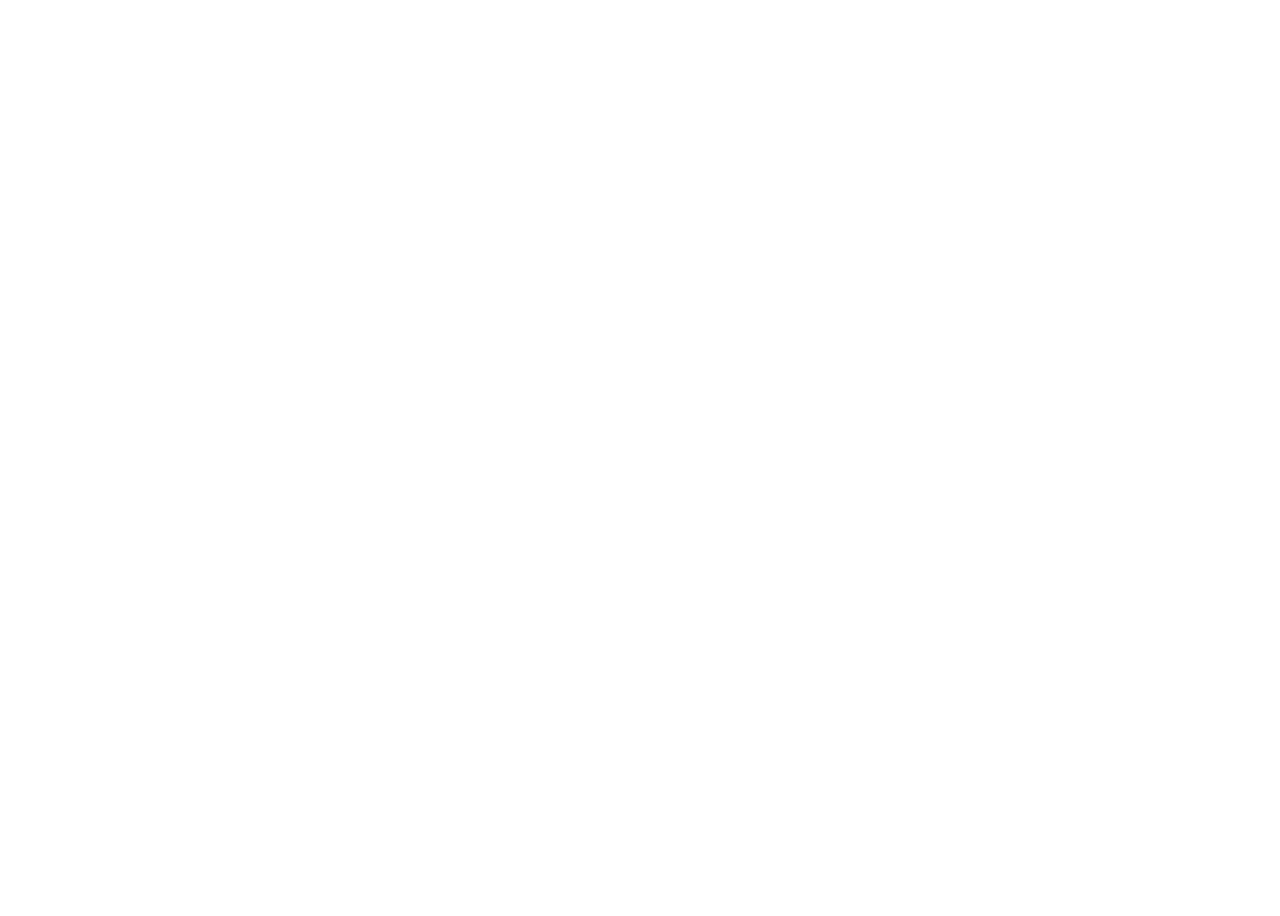
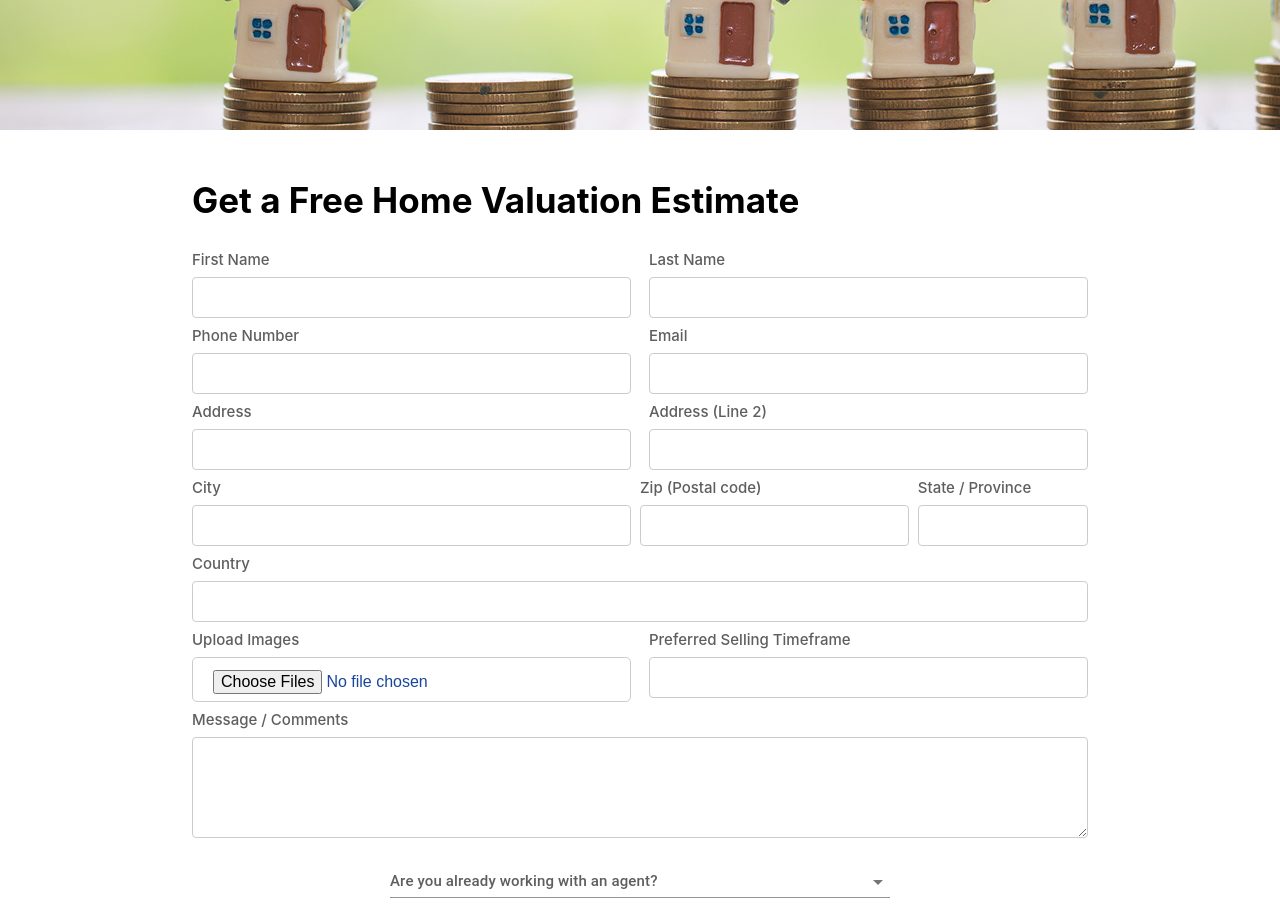
Before and after one commit to mregmi1996/dangirealtygroup, a React (Create React App) app in the folder frontend/: page /sell in a window 1280 px wide. Before the commit this address had no page. Shown: the part 360-1276 px from the top of the page. Before the commit the page ends 800 px from the top, so only its background shows below. Built offline with nearby package versions, Linux system fonts and the light colour scheme.

Commit message:
Create sell page for property seller

```diff
--- a/frontend/package.json
+++ b/frontend/package.json
@@ -8,6 +8,7 @@
     "@fortawesome/fontawesome-svg-core": "^1.2.36",
     "@fortawesome/free-solid-svg-icons": "^5.15.4",
     "@fortawesome/react-fontawesome": "^0.1.16",
+    "@material-ui/core": "^4.12.3",
     "@material-ui/icons": "^4.11.2",
     "@mui/material": "^5.2.5",
     "@testing-library/jest-dom": "^5.14.1",
--- a/frontend/src/App.js
+++ b/frontend/src/App.js
@@ -3,6 +3,7 @@ import { BrowserRouter as Router, Route, Routes } from 'react-router-dom';
 import HomescreenPane from "./components/HomescreenPane/HomescreenPane";
 import Layout from "./components/Layout/Layout";
 import BuyScreen from "./components/BuyScreen/BuyScreen";
+import SellScreen from "./components/SellScreen/SellScreen";
 import Agents from "./components/Agents/Agents";
 import PropertyDetails from "./components/PropertyDetails/PropertyDetails";
 import './App.css';
@@ -17,6 +18,7 @@ function App() {
         <Routes>
           <Route path="/" element={<Layout component={<HomescreenPane />} />} />
           <Route path="/buy" element={<Layout component={<BuyScreen />} />} />
+          <Route path="/sell" element={<Layout component={<SellScreen />} />} />
           <Route path="/agents" element={<Layout component={<Agents />} />} />
           <Route path="/agentDetails" element={<Layout component={<AgentDetails selectedRealtor={selectedRealtor}/>} />} />
           <Route path="/viewProperty" element={<Layout component={<PropertyDetails selectedRealtor={selectedRealtor}/>} />} />
--- /dev/null
+++ b/frontend/src/components/CustomDropdown/CustomDropdown.jsx
@@ -0,0 +1,57 @@
+import React from 'react'
+import FormControl from '@material-ui/core/FormControl';
+import { Input, InputLabel, makeStyles, MenuItem, Select, useTheme } from '@material-ui/core';
+
+const useStyles = makeStyles((theme) => ({
+    formControl: {
+        // margin: theme.spacing(1),
+        minWidth: 500,
+        // maxWidth: 300,
+    },
+    chips: {
+        display: 'flex',
+        flexWrap: 'wrap',
+    },
+    chip: {
+        margin: 2,
+    },
+    noLabel: {
+        marginTop: theme.spacing(3),
+    },
+}));
+
+export default function CustomDropdown(props) {
+    const classes = useStyles();
+    const theme = useTheme();
+    const data = props.datalist;
+
+    const [item, setItem] = React.useState([]);
+
+    const handleChange = (event) => {
+        setItem(event.target.value);
+    };
+
+
+    return (
+        <div>
+            <FormControl className={classes.formControl}>
+                <InputLabel id="demo-mutiple-name-label"> { props.title } </InputLabel>
+                <Select
+                    variant='contained'
+                    labelId="demo-mutiple-name-label"
+                    id="demo-mutiple-name"
+                    multiple={props.multiple}
+                    value={props.selectedItem}
+                    onChange={props.handleChange}
+                    input={<Input />}
+                >
+                    { data.length > 0 ? data.map((name) => (
+                        <MenuItem key={name} value={name}>
+                            {name}
+                        </MenuItem>
+                    )): <></>}
+                </Select>
+            </FormControl>
+        </div>
+    )
+}
--- a/frontend/src/components/Layout/Header/Header.jsx
+++ b/frontend/src/components/Layout/Header/Header.jsx
@@ -7,6 +7,9 @@ const Header = () => {
     const navigate = useNavigate();
     const buyClickHandler = ()=>{
         navigate("/buy");
+    }
+    const sellClickHandler = ()=>{
+        navigate("/sell");
     }
     const agentsClickHandler=()=>{
         navigate("/agents");
@@ -19,7 +22,7 @@ const Header = () => {
             <div>
             <ul>
                 <li className="header-li" onClick={()=>buyClickHandler()}><a>Buy</a></li>
-                <li className="header-li"><a>Sell</a></li>
+                <li className="header-li" onClick={()=>sellClickHandler()}><a>Sell</a></li>
                 <li className="header-li" onClick={()=>agentsClickHandler()}><a>Agents</a></li>
                 <li className="header-li"><a>Join Us!</a></li>
             </ul>
--- /dev/null
+++ b/frontend/src/components/SellScreen/SellScreen.jsx
@@ -0,0 +1,91 @@
+import React from 'react';
+import './SellScreen.scss';
+import CustomDropdown from '../CustomDropdown/CustomDropdown';
+import ListCards from '../ListCards/ListCards';
+import ActionAreaCard from '../ComponentCard/ComponenetCard';
+import Searchbox from '../Searchbox/Searchbox';
+
+const SellScreen = () => {
+
+    const options = ["Yes", "No"];
+
+    const submitSellingInfo = () => {
+
+    }
+
+    return (
+        <div>
+            <div className="sell-container">
+                <div className="searchbox">
+                </div>
+            </div>
+            <div className="sell-form-container">
+                <h2>Get a Free Home Valuation Estimate</h2>
+                <div className="sell-form">
+                    <div className="w-49percent">
+                        <label for="firstName">First Name</label>
+                        <input type="text" id="firstName" name="firstName"/>
+                    </div>
+                    <div className="w-49percent">
+                        <label for="lastName">Last Name</label>
+                        <input type="text" id="lastName" name="lastName"/>
+                    </div>
+                    <div className="w-49percent">
+                        <label for="phoneNumber">Phone Number</label>
+                        <input type="tel" id="phoneNumber" name="phoneNumber"/>
+                    </div>
+                    <div className="w-49percent">
+                        <label for="emailId">Email</label>
+                        <input type="email" id="emailId" name="emailId"/>
+                    </div>
+                    <div className="w-49percent">
+                        <label for="address">Address</label>
+                        <input type="text" id="address" name="address"/>
+                    </div>
+                    <div className="w-49percent">
+                        <label for="address2">Address (Line 2)</label>
+                        <input type="text" id="address2" name="address2"/>
+                    </div>
+                    <div className="w-49percent">
+                        <label for="city">City</label>
+                        <input type="text" id="city" name="city"/>
+                    </div>
+                    <div className="w-30percent">
+                        <label for="zipCode">Zip (Postal code)</label>
+                        <input type="text" id="zipCode" name="zipCode"/>
+                    </div>
+                    <div className="w-19percent">
+                        <label for="state">State / Province</label>
+                        <input type="text" id="state" name="state"/>
+                    </div>
+                    <div className="w-100percent">
+                        <label for="Country">Country</label>
+                        <input type="text" id="country" name="country"/>
+                    </div>
+                    <div className="w-49percent">
+                        <label>Upload Images</label>
+                        <input type="file" id="img" name="img" accept="image/*" multiple/>
+                    </div>
+                    <div className="w-49percent">
+                        <label for="sellingTimeframe">Preferred Selling Timeframe</label>
+                        <input type="text" id="sellingTimeframe" name="sellingTimeframe"/>
+                    </div>
+                    <div className="w-100percent">
+                        <label for="message">Message / Comments</label>
+                        <textarea type="text" id="message" name="message" rows="5"></textarea><br></br>
+                    </div>
+                    <div className="w-100percent center m-bottom20">
+                        <CustomDropdown title="Are you already working with an agent?" datalist={options}
+                                    multiple={false}></CustomDropdown>
+                    </div>
+                    <div className="w-100percent center m-bottom20">
+                        <button name="submit" onClick={submitSellingInfo} className="p-10 btnHover">Sumbit</button>
+                    </div>
+                </div>
+            </div>
+            {/* <ListCards text="Our Listings:"/> */}
+        </div>
+    )
+}
+
+export default SellScreen;
--- /dev/null
+++ b/frontend/src/components/SellScreen/SellScreen.scss
@@ -0,0 +1,98 @@
+.sell-container{
+    height: 400px;
+    width: 100%;
+    background-image: url("../../assets/images/buy-a-property.jpeg") ;
+    .searchbox{
+        padding-top: 70px;
+        margin-left: 120px;
+        opacity: 0.85;
+    }
+}
+
+.sell-form-container {
+    padding-left: 15%;
+    padding-right: 15%;
+    padding-top: 20px;
+}
+
+.sell-form {
+    display: flex;
+    justify-content: space-between;
+    flex-wrap: wrap;
+}
+
+.w-49percent {
+    width: 49%;
+}
+
+.w-30percent {
+    width: 30%;
+}
+
+.w-19percent {
+    width: 19%;
+}
+
+.w-100percent {
+    width: 100%;
+}
+
+.m-bottom20 {
+    margin-bottom: 20px;
+}
+
+.center {
+    display: flex;
+    justify-content: center;
+    align-items: center;
+    color: blue;
+}
+
+button[name="submit"] {
+    display: inline-block;
+    border-width: 1px;
+    border-radius: 5px;
+    border-color: #19469D;
+    font-family: sans-serif;
+    font-weight: 500;
+    font-size: 20px;
+    background-color: #FFFFFF;
+    text-align: center;
+    transition: all 0.2s;
+    box-shadow: 20px;
+    height: 40px;
+    width: 40%;
+    color: #19469D;
+}
+
+button[name="submit"]:hover {
+    font-weight: 400;
+    color: #ffffff;
+    background-color: #19469D;
+}
+
+input[type="file"] {
+    display: inline-block;
+    border-width: 1px;
+    border-radius: 5px;
+    font-family: sans-serif;
+    font-weight: 400;
+    font-size: 16px;
+    background-color: #FFFFFF;
+    text-align: center;
+    transition: all 0.2s;
+    box-shadow: 20px;
+    height: 45px;
+    width: 100%;
+    color: #19469D;
+}
+
+.sell-form label {
+    font-size: 15px;
+    color: rgb(95, 93, 93);
+    font-weight: 500;
+}
+
+.sell-form-container h2 {
+    font-size: 35px;
+}
```
Also changed, not shown: 1 other file (tests, documents, lock files or other folders).
